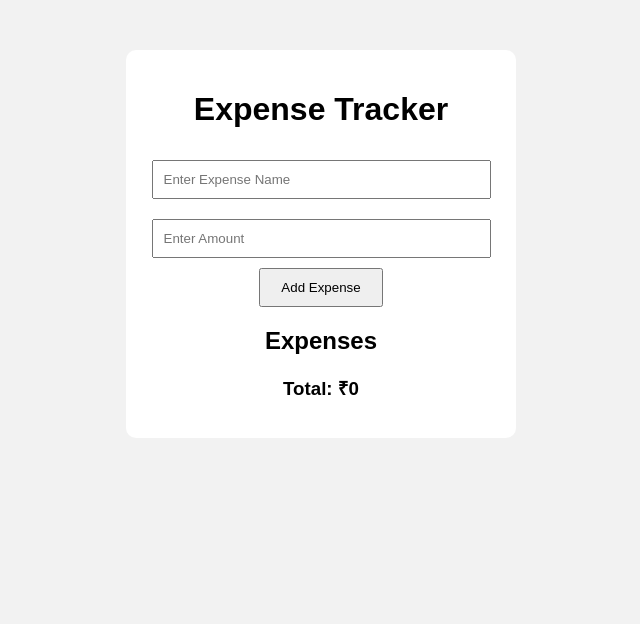
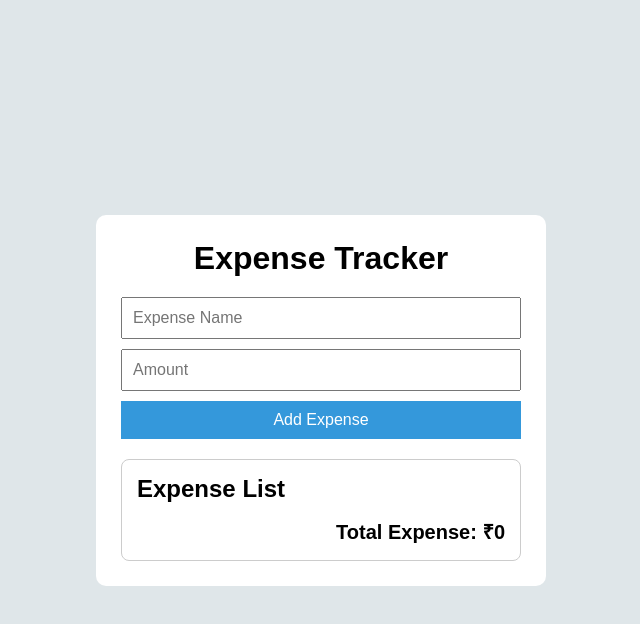
Before and after one commit to Vishwa2979/Mern_Stack_Class, a plain HTML site: page expense_tracker/index.html in a window 1280 px wide. Shown: the whole page, without its empty margins (319-959 px from the left). Drawn offline with Linux system fonts and the light colour scheme.

Commit message:
new_layout

```diff
--- a/expense_tracker/index.html
+++ b/expense_tracker/index.html
@@ -8,23 +8,29 @@
 </head>
 <body>
 
-    <div class="container">
-        <h1>Expense Tracker</h1>
+<div class="main">
 
-        <input type="text" id="expenseName" placeholder="Enter Expense Name">
+    <h1>Expense Tracker</h1>
 
-        <input type="number" id="expenseAmount" placeholder="Enter Amount">
+    <div class="input-box">
+        <input type="text" id="expenseName" placeholder="Expense Name">
+        <input type="number" id="expenseAmount" placeholder="Amount">
+        <button onclick="addExpense()">Add Expense</button>
+    </div>
 
-        <button onclick="addExpense()">Add Expense</button>
-
-        <h2>Expenses</h2>
+    <div class="expense-box">
+        <h2>Expense List</h2>
 
         <ul id="expenseList"></ul>
 
-        <h3>Total: ₹<span id="total">0</span></h3>
+        <div class="total-box">
+            Total Expense: ₹<span id="total">0</span>
+        </div>
     </div>
 
-    <script src="script.js"></script>
+</div>
+
+<script src="script.js"></script>
 
 </body>
 </html>
--- a/expense_tracker/script.js
+++ b/expense_tracker/script.js
@@ -1,25 +1,25 @@
 let total = 0;
 
-function addExpense() {
+function addExpense(){
 
     let name = document.getElementById("expenseName").value;
     let amount = document.getElementById("expenseAmount").value;
 
-    if (name === "" || amount === "") {
+    if(name==="" || amount===""){
         alert("Please fill all fields");
         return;
     }
 
-    let list = document.getElementById("expenseList");
-
     let li = document.createElement("li");
 
-    li.innerHTML = name + "<span>₹" + amount + "</span>";
+    li.innerHTML = `
+        <span>${name}</span>
+        <span>₹${amount}</span>
+    `;
 
-    list.appendChild(li);
+    document.getElementById("expenseList").appendChild(li);
 
-    total = total + Number(amount);
-
+    total += Number(amount);
     document.getElementById("total").innerText = total;
 
     document.getElementById("expenseName").value = "";
--- a/expense_tracker/style.css
+++ b/expense_tracker/style.css
@@ -1,37 +1,81 @@
-body{
-    font-family: Arial, sans-serif;
-    background-color: #f2f2f2;
+*{
+    margin:0;
+    padding:0;
+    box-sizing:border-box;
+    font-family:Arial,sans-serif;
 }
 
-.container{
-    width: 350px;
-    margin: 50px auto;
-    background: white;
-    padding: 20px;
-    text-align: center;
-    border-radius: 10px;
+body{
+    background:#dfe6e9;
+    display:flex;
+    justify-content:center;
+    align-items:center;
+    height:100vh;
+}
+
+.main{
+    width:450px;
+    background:white;
+    padding:25px;
+    border-radius:10px;
+}
+
+h1{
+    text-align:center;
+    margin-bottom:20px;
+}
+
+.input-box{
+    display:flex;
+    flex-direction:column;
+    gap:10px;
+    margin-bottom:20px;
 }
 
 input{
-    width: 90%;
-    padding: 10px;
-    margin: 10px 0;
+    padding:10px;
+    font-size:16px;
 }
 
 button{
-    padding: 10px 20px;
-    cursor: pointer;
+    padding:10px;
+    border:none;
+    background:#3498db;
+    color:white;
+    cursor:pointer;
+    font-size:16px;
+}
+
+button:hover{
+    background:#2980b9;
+}
+
+.expense-box{
+    border:1px solid #ccc;
+    padding:15px;
+    border-radius:8px;
+}
+
+h2{
+    margin-bottom:15px;
 }
 
 ul{
-    list-style: none;
-    padding: 0;
+    list-style:none;
 }
 
 li{
-    display: flex;
-    justify-content: space-between;
-    padding: 10px;
-    background: #eeeeee;
-    margin: 5px 0;
+    display:flex;
+    justify-content:space-between;
+    padding:10px;
+    margin-bottom:8px;
+    background:#f1f1f1;
+    border-radius:5px;
 }
+
+.total-box{
+    margin-top:15px;
+    font-size:20px;
+    font-weight:bold;
+    text-align:right;
+}
```
